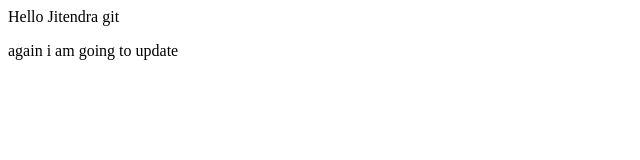
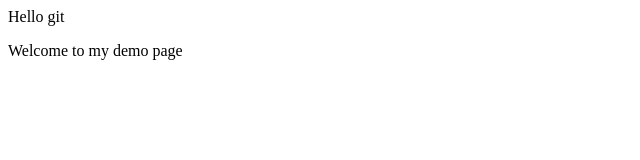
Before and after one commit to jeet18/Demo_dashboard, a plain HTML site: page index.html in a window 1280 px wide. Shown: the full height of the page, 0-640 px from the left. Drawn offline with Linux system fonts and the light colour scheme.

Commit message:
Update index.html

```diff
--- a/index.html
+++ b/index.html
@@ -1,8 +1,8 @@
 <div>
-    <p>Hello Jitendra git </p>
+    <p>Hello  git </p>
 </div>
 <container>
     <div class="col-md-6">
-        <p>again i am going to update </p>
+        <p>Welcome to my demo page </p>
     </div>
 </container>
```
